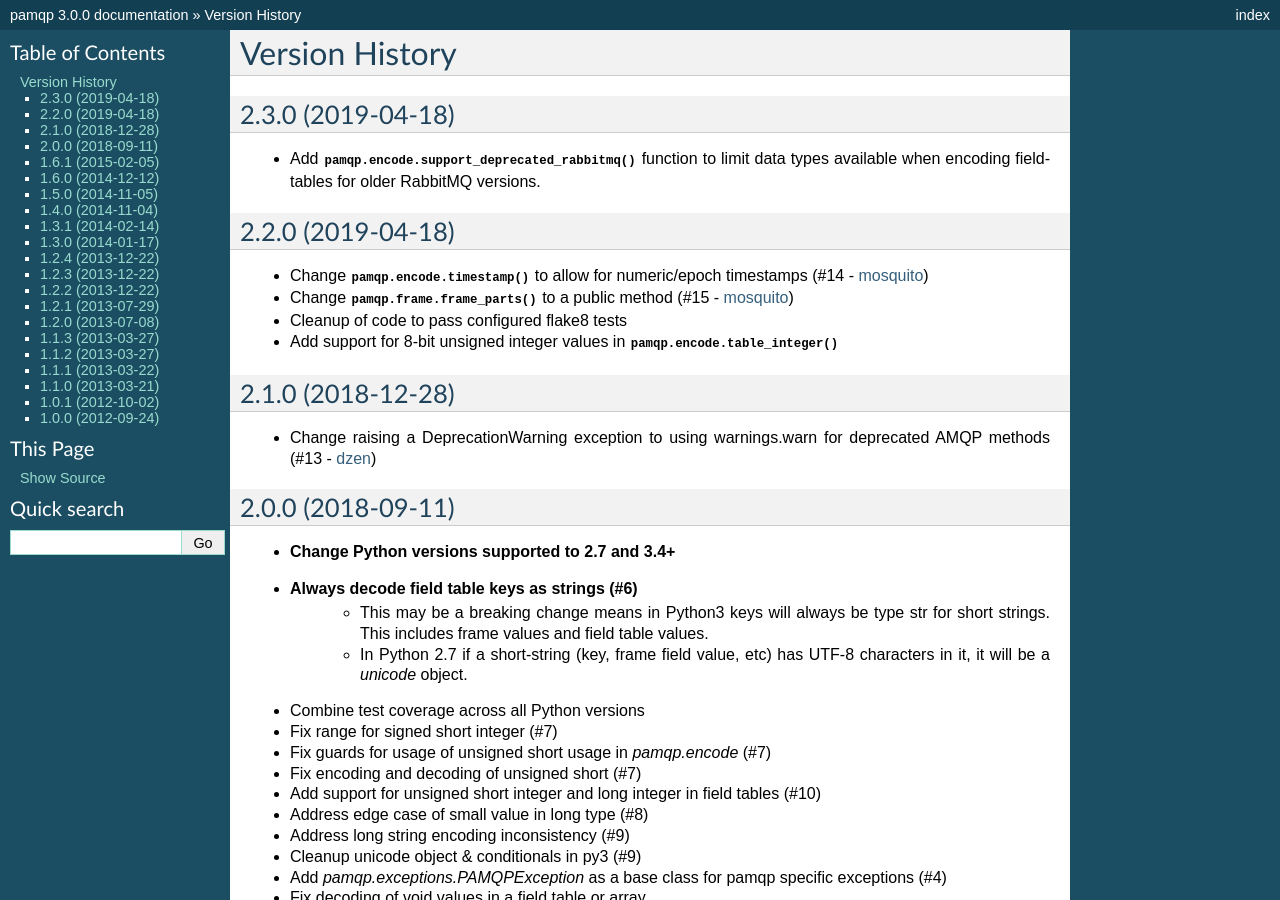
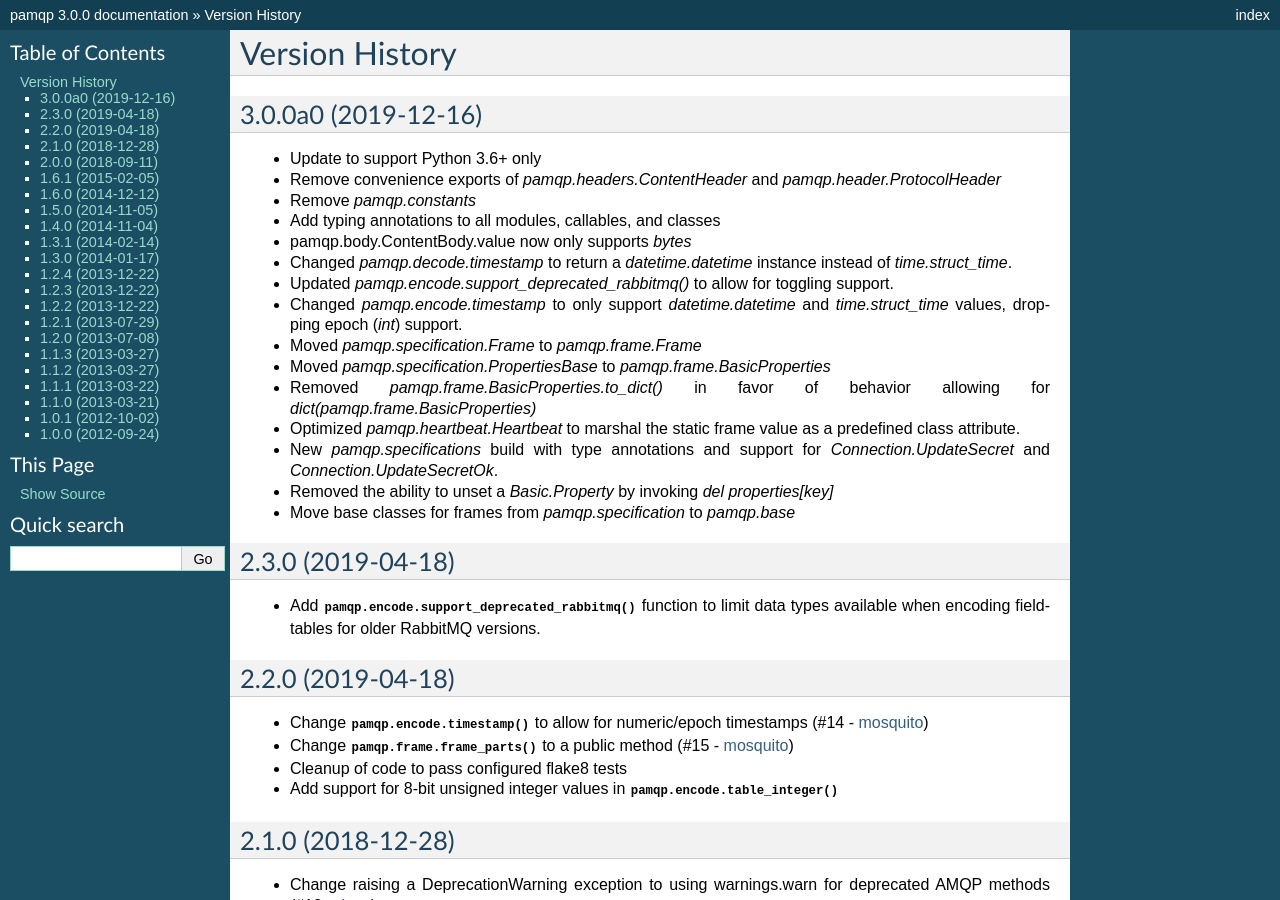
Before and after one commit to gmr/pamqp, a Sphinx documentation site: the page built from docs/history.rst, in a window 1280 px wide and 900 px high. Built offline with Sphinx 7.4.7, drawn with Linux system fonts in a browser that asks for light colours.

Commit message:
Update release history

```diff
--- a/docs/history.rst
+++ b/docs/history.rst
@@ -1,5 +1,23 @@
 Version History
 ===============
+
+3.0.0a0 (2019-12-16)
+------------------
+- Update to support Python 3.6+ only
+- Remove convenience exports of `pamqp.headers.ContentHeader` and `pamqp.header.ProtocolHeader`
+- Remove `pamqp.constants`
+- Add typing annotations to all modules, callables, and classes
+- pamqp.body.ContentBody.value now only supports `bytes`
+- Changed `pamqp.decode.timestamp` to return a `datetime.datetime` instance instead of `time.struct_time`.
+- Updated `pamqp.encode.support_deprecated_rabbitmq()` to allow for toggling support.
+- Changed `pamqp.encode.timestamp` to only support `datetime.datetime` and `time.struct_time` values, dropping epoch (`int`) support.
+- Moved `pamqp.specification.Frame` to `pamqp.frame.Frame`
+- Moved `pamqp.specification.PropertiesBase` to `pamqp.frame.BasicProperties`
+- Removed `pamqp.frame.BasicProperties.to_dict()` in favor of behavior allowing for `dict(pamqp.frame.BasicProperties)`
+- Optimized `pamqp.heartbeat.Heartbeat` to marshal the static frame value as a predefined class attribute.
+- New `pamqp.specifications` build with type annotations and support for `Connection.UpdateSecret` and `Connection.UpdateSecretOk`.
+- Removed the ability to unset a `Basic.Property` by invoking `del properties[key]`
+- Move base classes for frames from `pamqp.specification` to `pamqp.base`
 
 2.3.0 (2019-04-18)
 ------------------
```
